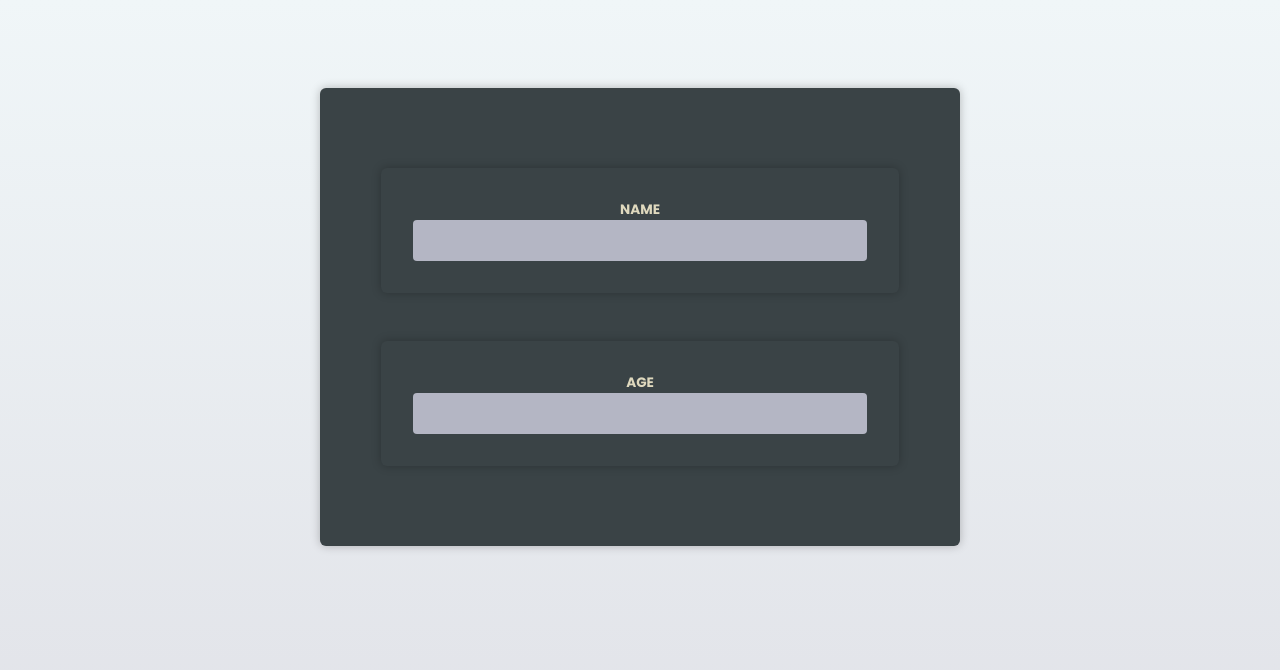
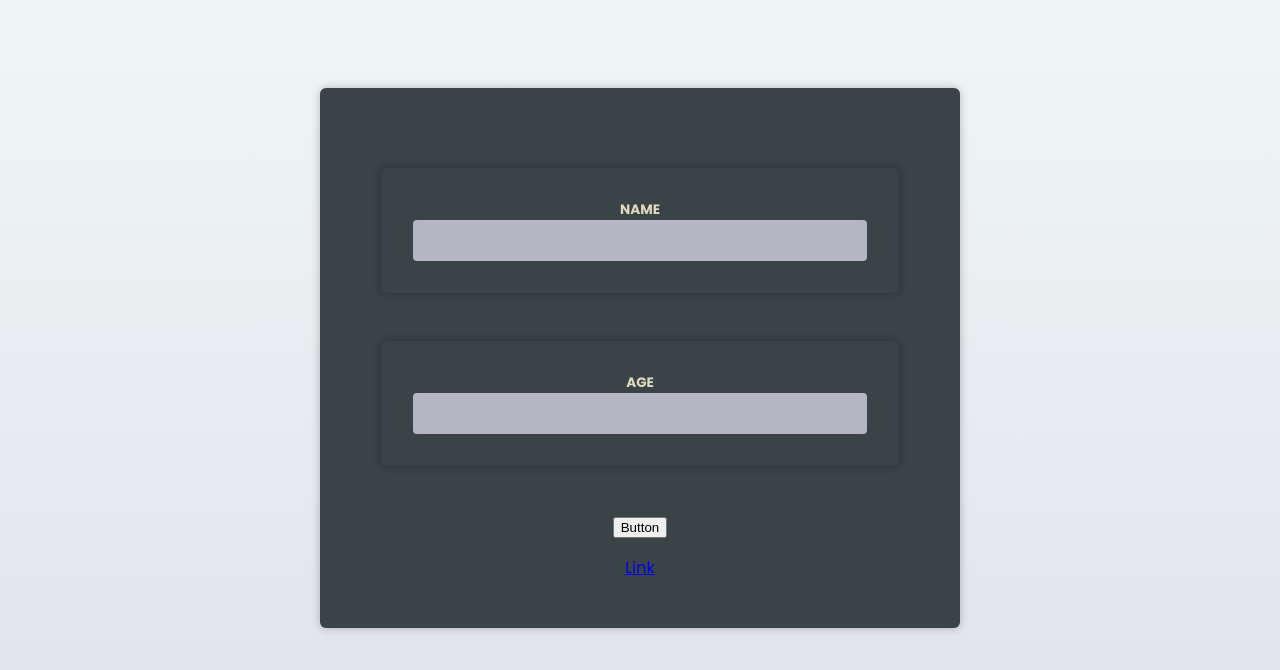
Before and after one commit to daleboy/react-ts-advanced, a React (Vite) app: page / in a window 1280 px wide. Shown: the top 670 px of the page. Built offline with nearby package versions, Linux system fonts and the light colour scheme.

Commit message:
Add Input and Button component.

```diff
--- a/src/App.tsx
+++ b/src/App.tsx
@@ -1,14 +1,20 @@
-import './App.css'
-import Input from './components/Input'
+import "./App.css";
+import Input from "./components/Input";
+import Button from "./components/Button";
 
 function App() {
-
   return (
     <main>
-      <Input id="name" label="name"/>
-      <Input id="age" label="age"/>
+      <Input id="name" label="name" type="text" />
+      <Input id="age" label="age" type="number" />
+      <p>
+        <Button el="button">Button</Button>
+      </p>
+      <p>
+        <Button el="anchor" href="http://www.google.com">Link</Button>
+      </p>
     </main>
-  )
+  );
 }
 
-export default App
+export default App;
--- /dev/null
+++ b/src/components/Button.tsx
@@ -0,0 +1,17 @@
+import { type ComponentPropsWithoutRef } from "react";
+
+type ButtonProps = {
+  el: "button";
+} & ComponentPropsWithoutRef<"button">;
+type AnchorProps = {
+  el: "anchor";
+} & ComponentPropsWithoutRef<"a">;
+
+function Button(props: ButtonProps | AnchorProps) {
+  if (props.el === "anchor") {
+    return <a {...props}></a>;
+  }
+  return <button {...props}></button>;
+}
+
+export default Button;
--- a/src/components/Input.tsx
+++ b/src/components/Input.tsx
@@ -1,12 +1,15 @@
+import { type ComponentPropsWithoutRef } from "react";
+
 type InputProps = {
-    id:string;
-    label:string;
-}
-function Input({id,label}:InputProps){
+    readonly id:string;
+    readonly label:string;
+}&ComponentPropsWithoutRef<'input'>;
+
+function Input({id,label,...props}:InputProps){
     return(
         <main>
             <label htmlFor={id}>{label}</label>
-            <input id={id} name ={id}/>
+            <input id={id} name ={id} {...props}/>
         </main>
     )
 }
```
